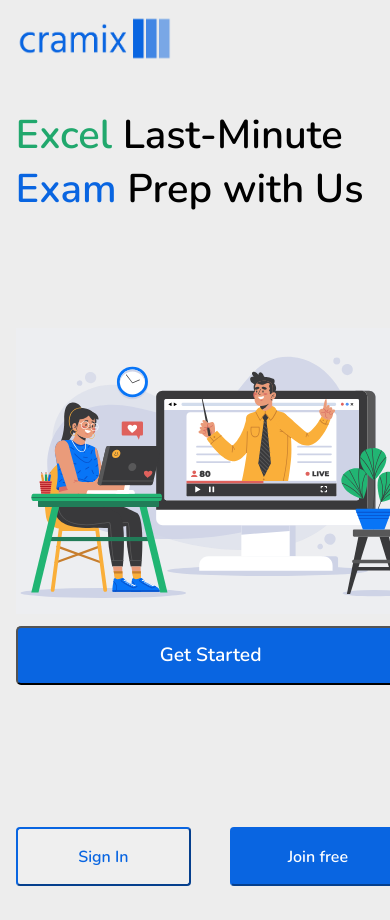
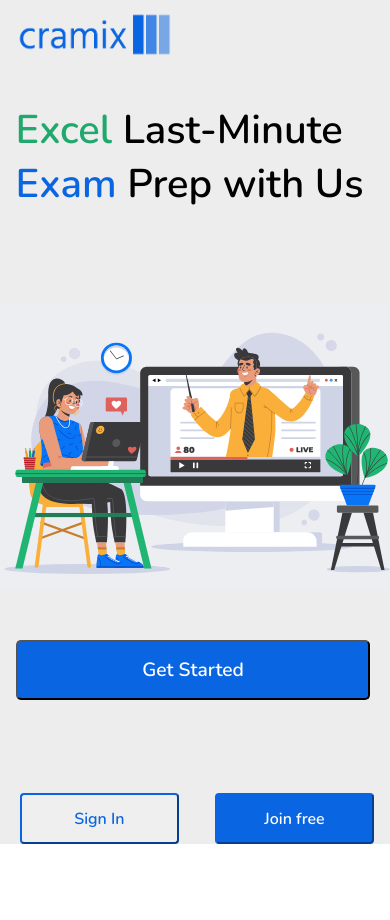
Before and after one commit to ujjwalp2510/CramixFrontend, a React (Create React App) app: page / in a window 390 px wide. Shown: the top 920 px of the page. After the commit the page ends 848 px from the top, so only its background shows below. Built offline with nearby package versions, Linux system fonts and the light colour scheme; the HTML template or start-up script is replaced by a standard one; a web font is replaced by a local one.

Commit message:
Home page responsiveness updated

```diff
--- a/src/styles/Home.css
+++ b/src/styles/Home.css
@@ -106,15 +106,15 @@ img{
   .home{
     margin: 0;
     padding: 0;
-    width: 108vw;
-    height: 109vh;
+    width: 100vw;
+    height: 100vh;
     display: flex;
     flex-direction: column;
     background-color: #ededed;
   }
   #left{
     margin: 0;
-    height: 97vh;
+    height: 94vh;
     width: 100vw;
     background: url('../static/7915189_3794012.svg') no-repeat center;
     background-size: 110%;
@@ -124,7 +124,8 @@ img{
     height: 100vh;
     width: 100vw;
     margin: 0;
-    padding: 0;
+    padding-left: 4%;
+    padding-top: 1%;
   }
   a{
     /* margin-top: 2%; */
@@ -144,8 +145,8 @@ img{
     display: none;
   }
   #getstarted{
-    width: 100%;
-    margin-top: 105%;
+    width: 91%;
+    margin-top: 110%;
     padding: 0;
   }
   #right{
@@ -155,10 +156,10 @@ img{
     width: 100vw;
   }
   .navbar{
-    height: 7vh;
-    width: 100vw;
+    height: 6vh;
+    width: 91vw;
     margin: 0;
-    padding: 0;
+    padding-left: 5%;
     display: flex;
     justify-content: space-between;
   }
```
